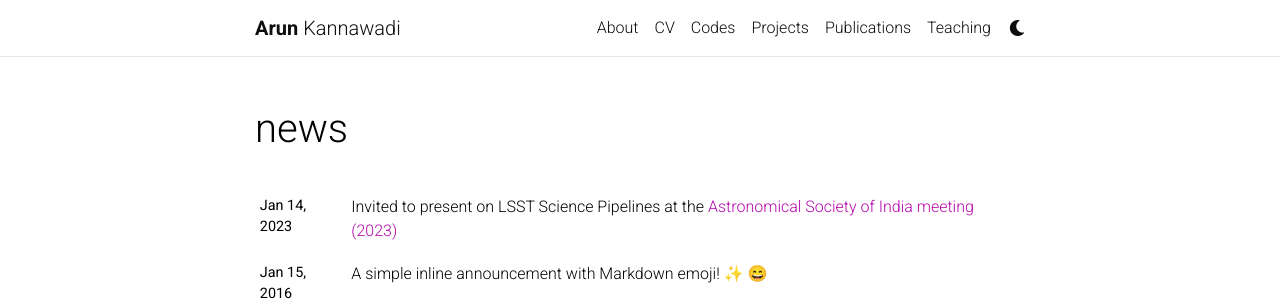
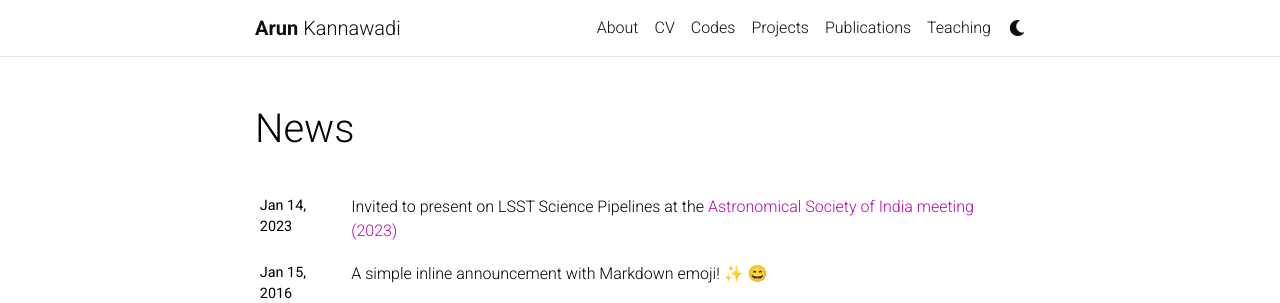
Before and after one commit to arunkannawadi/website, a Jekyll site: the page built from news.html, in a window 1280 px wide. Shown: the top 303 px of the page. Built offline with Jekyll 4.4.1, drawn with Linux system fonts in a browser that asks for light colours; emoji names are drawn with the system emoji font; comment, search, counter and statistics services are not loaded; a style sheet for code colours, icons or effects is not loaded.

Commit message:
Capitalize News

```diff
--- a/news.html
+++ b/news.html
@@ -1,6 +1,6 @@
 ---
 layout: page
-title: news
+title: News
 permalink: /news/
 ---
 
```
